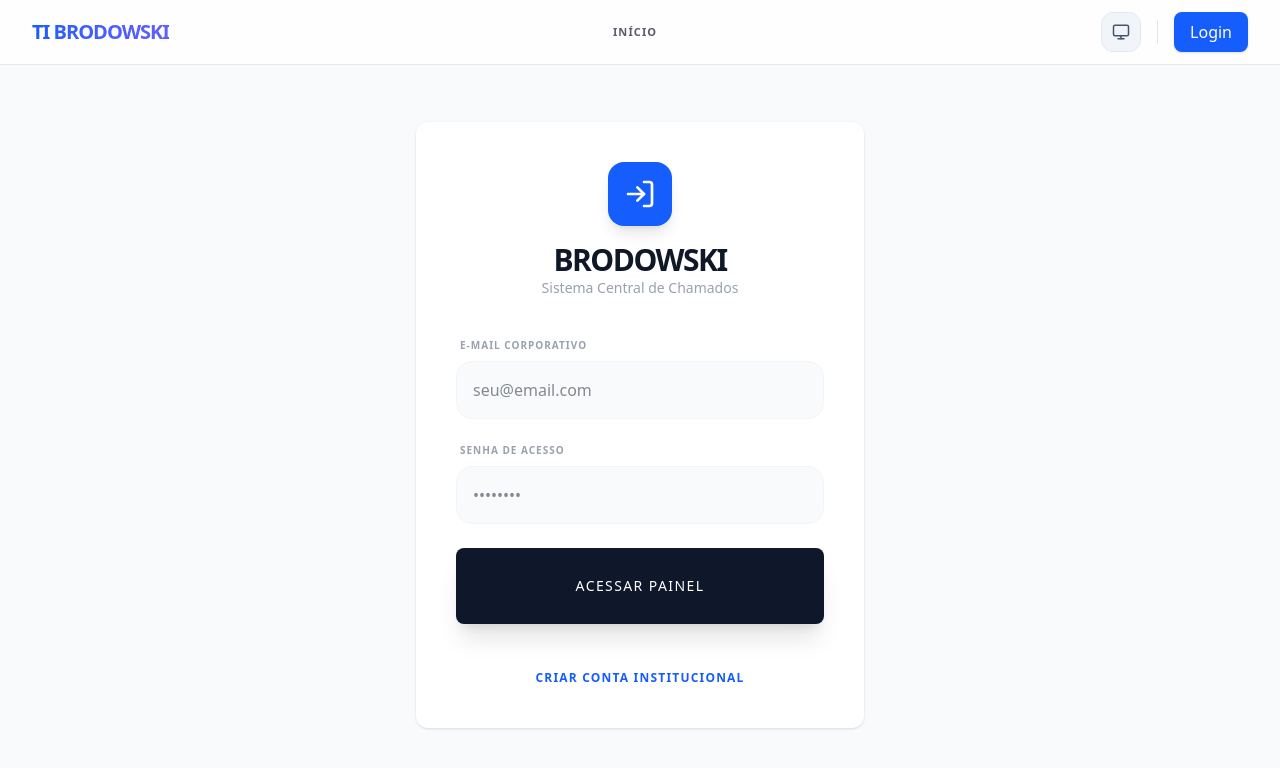
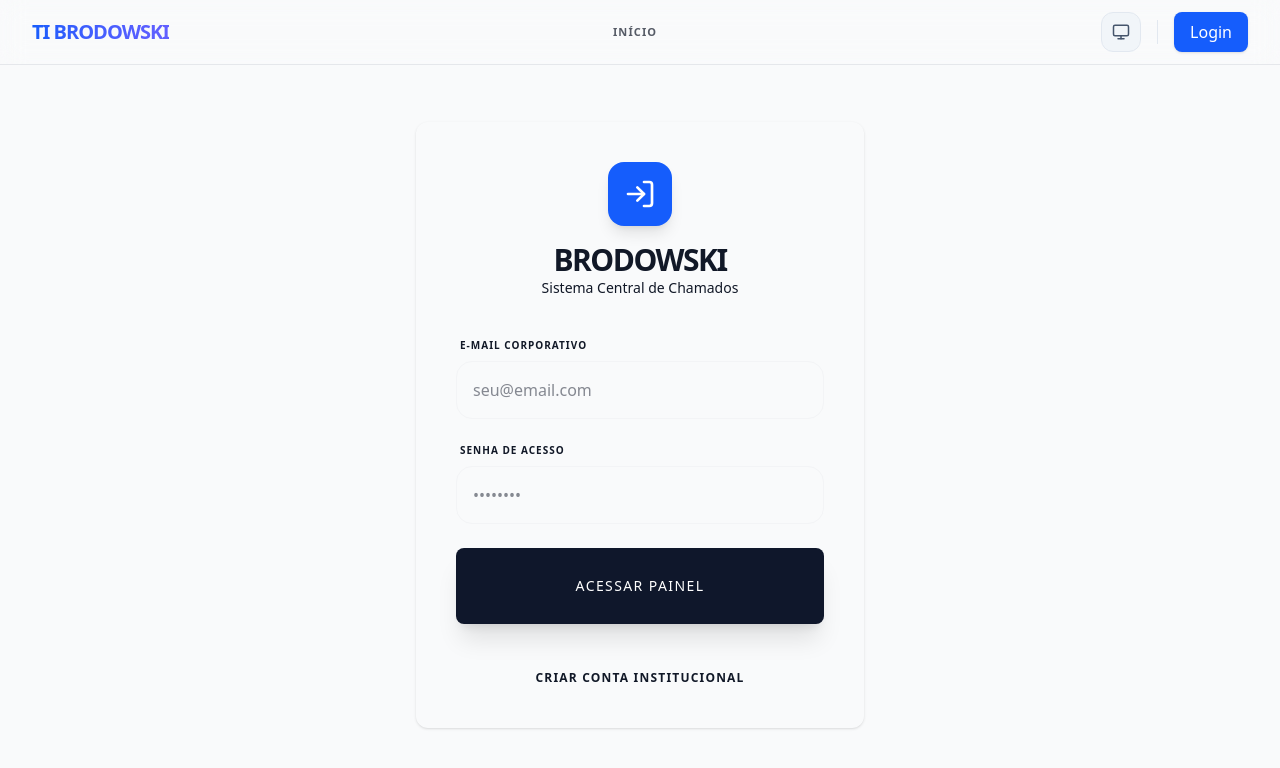
Before and after one commit to N41LL1W/brodowski-chamados, a Next.js app: page /login in a window 1280 px wide. Shown: the top 768 px of the page. Built offline with nearby package versions, Linux system fonts and the light colour scheme; no server answers.

Commit message:
fix: tailwind commands for collors in login and home page

```diff
--- a/src/app/login/page.tsx
+++ b/src/app/login/page.tsx
@@ -47,14 +47,14 @@ export default function LoginPage() {
     if (status === "loading") return <div className="flex justify-center items-center min-h-screen font-bold text-slate-400">Verificando sessão...</div>;
 
     return (
-        <div className="flex justify-center items-center min-h-[90vh] bg-gray-50 p-4">
-            <Card className="w-full max-w-md p-10 shadow-2xl border-none bg-white rounded-3xl">
+        <div className="flex justify-center items-center min-h-[90vh] p-4">
+            <Card className="w-full max-w-md p-10 shadow-2xl border-none rounded-3xl">
                 <div className="flex flex-col items-center mb-10">
                     <div className="bg-blue-600 text-white p-4 rounded-2xl shadow-lg mb-4">
                         <LogIn size={32} />
                     </div>
-                    <h1 className="text-3xl font-black text-gray-900 tracking-tighter uppercase">Brodowski</h1>
-                    <p className="text-gray-400 font-medium text-sm">Sistema Central de Chamados</p>
+                    <h1 className="text-3xl font-black tracking-tighter uppercase">Brodowski</h1>
+                    <p className="font-medium text-sm">Sistema Central de Chamados</p>
                 </div>
 
                 {error && (
@@ -65,25 +65,25 @@ export default function LoginPage() {
 
                 <form onSubmit={handleSubmit} className="space-y-6">
                     <div>
-                        <label className="block text-[10px] font-black text-gray-400 uppercase mb-2 ml-1 tracking-widest">E-mail Corporativo</label>
+                        <label className="block text-[10px] font-black uppercase mb-2 ml-1 tracking-widest">E-mail Corporativo</label>
                         <input
                             type="email"
                             value={email}
                             onChange={(e) => setEmail(e.target.value)}
                             required
-                            className="w-full p-4 border border-gray-100 rounded-2xl bg-gray-50 focus:ring-4 focus:ring-blue-100 outline-none transition-all font-medium"
+                            className="w-full p-4 border border-gray-100 rounded-2xl focus:ring-4 focus:ring-blue-100 outline-none transition-all font-medium"
                             placeholder="seu@email.com"
                             disabled={isLoading}
                         />
                     </div>
                     <div>
-                        <label className="block text-[10px] font-black text-gray-400 uppercase mb-2 ml-1 tracking-widest">Senha de Acesso</label>
+                        <label className="block text-[10px] font-black uppercase mb-2 ml-1 tracking-widest">Senha de Acesso</label>
                         <input
                             type="password"
                             value={password}
                             onChange={(e) => setPassword(e.target.value)}
                             required
-                            className="w-full p-4 border border-gray-100 rounded-2xl bg-gray-50 focus:ring-4 focus:ring-blue-100 outline-none transition-all font-medium"
+                            className="w-full p-4 border border-gray-100 rounded-2xl focus:ring-4 focus:ring-blue-100 outline-none transition-all font-medium"
                             placeholder="••••••••"
                             disabled={isLoading}
                         />
@@ -99,7 +99,7 @@ export default function LoginPage() {
                 </form>
 
                 <div className="text-center mt-10">
-                    <Link href="/registro" className="text-xs text-blue-600 hover:underline font-bold uppercase tracking-widest">
+                    <Link href="/registro" className="text-xs hover:underline font-bold uppercase tracking-widest">
                         Criar conta institucional
                     </Link>
                 </div>
--- a/src/app/page.tsx
+++ b/src/app/page.tsx
@@ -56,16 +56,16 @@ function HomeCard({ icon, title, desc, link, label }: any) {
   return (
     <Card className="p-8 border-none ring-1 ring-slate-200 dark:ring-slate-800 flex flex-col justify-between hover:shadow-2xl transition-all group">
       <div>
-        <div className="mb-4 p-3 bg-slate-50 dark:bg-slate-800 w-fit rounded-2xl group-hover:scale-110 transition-transform">
+        <div className="mb-4 p-3 w-fit rounded-2xl group-hover:scale-110 transition-transform">
           {icon}
         </div>
-        <h2 className="text-2xl font-black text-slate-800 dark:text-white uppercase tracking-tighter mb-3">{title}</h2>
-        <p className="text-slate-500 dark:text-slate-400 text-sm font-medium leading-relaxed mb-6">
+        <h2 className="text-2xl font-black uppercase tracking-tighter mb-3">{title}</h2>
+        <p className="text-sm font-medium leading-relaxed mb-6">
           {desc}
         </p>
       </div>
       <Link href={link}>
-        <Button variant="ghost" className="w-full justify-between font-black uppercase text-[10px] tracking-widest border-2 border-slate-100 dark:border-slate-800 hover:bg-slate-900 hover:text-white dark:hover:bg-white dark:hover:text-black">
+        <Button variant="ghost" className="w-full justify-between font-black uppercase text-[10px] tracking-widest border-2 border-slate-100 dark:border-slate-800">
           {label} <ArrowRight size={14}/>
         </Button>
       </Link>
--- a/src/components/Navbar.tsx
+++ b/src/components/Navbar.tsx
@@ -24,7 +24,7 @@ export default function Navbar() {
       : "opacity-70 hover:opacity-100 hover:text-blue-500 transition-all";
 
   return (
-    <header className="sticky top-0 w-full z-50 bg-white/80 dark:bg-slate-900/80 backdrop-blur-md border-b border-gray-200 dark:border-slate-800">
+    <header className="sticky top-0 w-full z-50 backdrop-blur-md border-b border-gray-200 dark:border-slate-800">
       <div className="max-w-7xl mx-auto px-4 sm:px-6 lg:px-8">
         <div className="flex justify-between items-center h-16">
 
```
